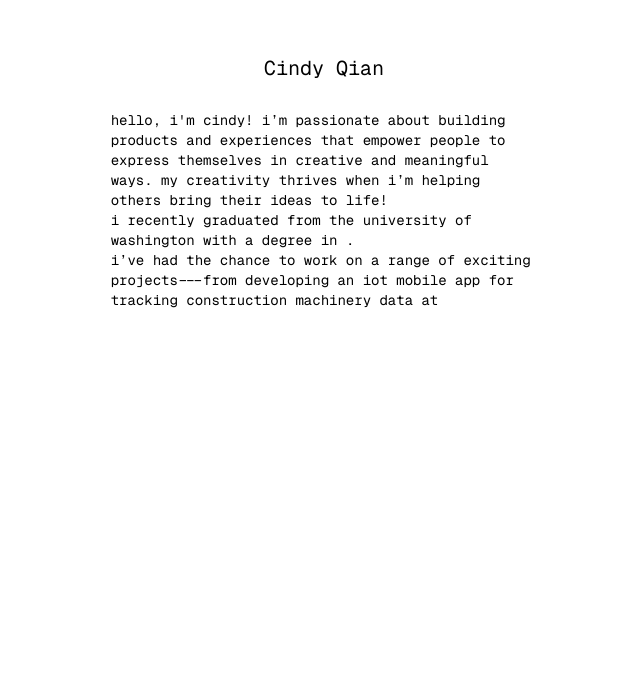
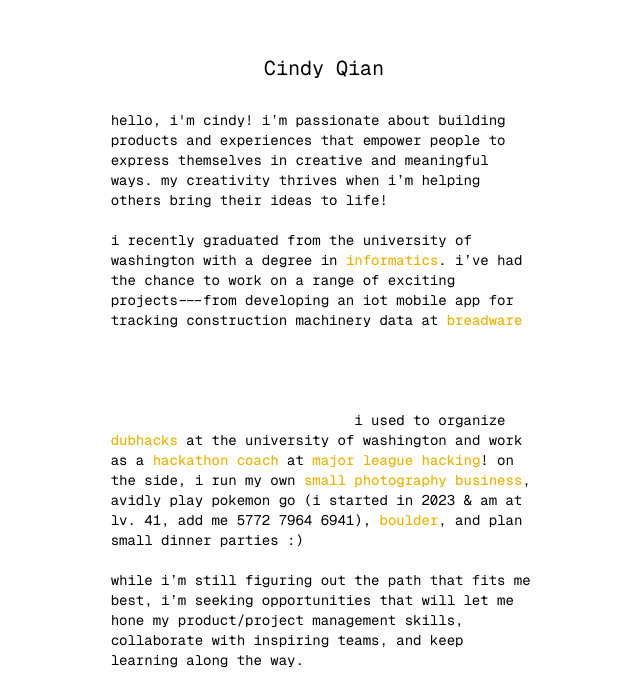
Before and after one commit to cindyqian/cindyqsite, a React (Create React App) app: page / in a window 1280 px wide. Shown: the part 106-798 px from the top of the page, without its empty margins (316-956 px from the left). Built offline with nearby package versions, Linux system fonts and the light colour scheme.

Commit message:
text comes up per image, using visibility class

```diff
--- a/src/components/App.js
+++ b/src/components/App.js
@@ -36,7 +36,7 @@ function App() {
 
   const checkImageVisibility = () => {
     // checking which images are on screen out of all the possible images
-    const images = ["firstImage", "secondImage"];
+    const images = ["gradphoto", "secondImage"];
     for (let i = 0; i < images.length; i++) {
       const currImage = document.getElementById(images[i]);
       const topBorderOfImage = currImage.getBoundingClientRect().top;
@@ -48,7 +48,7 @@ function App() {
 
     }
     console.log(imagesOnScreen)
-    console.log(imagesOnScreen.get("firstImage"))
+    console.log(imagesOnScreen.get("gradphoto"))
     updateText(imagesOnScreen);
 
   }
@@ -62,15 +62,15 @@ function App() {
     // }
     // textOnScreen = Intro;
 
-    if (imagesOnScreen.has("firstImage") && imagesOnScreen.get("firstImage") == 0) {
-      document.getElementById("intro").innerHTML +=
-        "<p>I recently graduated from the University of Washington with a degree in <ColorfulLink link='https://ischool.uw.edu/programs/informatics' text=' Informatics'></ColorfulLink>. </p>";
-      imagesOnScreen.set("firstImage", 1);
+    if (imagesOnScreen.has("gradphoto") && imagesOnScreen.get("gradphoto") == 0) {
+      document.getElementById("uw").classList.remove("invisible");
+      document.getElementById("uw").classList.add('visible');
+      imagesOnScreen.set("gradphoto", 1);
     }
 
     if (imagesOnScreen.has("secondImage") && imagesOnScreen.get("secondImage") == 0) {
-      document.getElementById("intro").innerHTML +=
-      "I’ve had the chance to work on a range of exciting projects---from developing an IoT mobile app for tracking construction machinery data at  <ColorfulLink link='https://breadware.com' text=' Breadware ''></ColorfulLink>"
+      document.getElementById("breadware").classList.remove("invisible");
+      document.getElementById("breadware").classList.add('visible');
       imagesOnScreen.set("secondImage", 1);
     }
 
@@ -100,14 +100,62 @@ function App() {
             {/* <Intro id="intro" />
              */}
             <div className="w-1/3 fixed top-0 self-center my-40 my-24">
-              <h1 className="text-xl text-center mb-7 font-[family-name:var(--font-geist-mono)]">
+              <h1 className="text-xl text-center mb-7 font-[family-name:var(--font-geist-mono)]" id="cindyqian">
                   Cindy Qian
               </h1>
 
               <p className="text-sm text-left font-[family-name:var(--font-geist-mono)] lowercase" id="intro">
-                  Hello, I'm Cindy! I’m passionate about building products and experiences that empower people
-                  to express themselves in creative and meaningful ways. My creativity thrives
-                  when I’m helping others bring their ideas to life!
+                Hello, I'm Cindy! I’m passionate about building products and experiences that empower people
+                to express themselves in creative and meaningful ways. My creativity thrives
+                when I’m helping others bring their ideas to life!
+
+                <br></br><br></br>
+              <p className="text-sm text-left font-[family-name:var(--font-geist-mono)] lowercase inline invisible" id="uw">
+                I recently graduated from the University of Washington with a degree in
+                <ColorfulLink link="https://ischool.uw.edu/programs/informatics" text=" Informatics"></ColorfulLink>
+                .&nbsp;
+              </p>
+              <p className="text-sm text-left font-[family-name:var(--font-geist-mono)] lowercase inline invisible" id="breadware">
+                I’ve had the chance to work on a range of exciting projects---from developing an IoT mobile app for
+                tracking construction machinery data at
+                <ColorfulLink link="https://breadware.com" text=" Breadware "></ColorfulLink>
+              </p>
+              <p className="text-sm text-left font-[family-name:var(--font-geist-mono)] lowercase inline invisible" id="genie">
+                to implementing new information systems for the ecommerce operations team at
+                <ColorfulLink link="https://www.genielift.com" text=" Genie "></ColorfulLink>
+              </p>
+              <p className="text-sm text-left font-[family-name:var(--font-geist-mono)] lowercase inline invisible" id="tgpt">
+                to identifying a high-level product vision and roadmap for
+                <ColorfulLink link="https://www.thoughtfulgpt.com" text=" ThoughtfulGPT "></ColorfulLink>
+              </p>
+              <p className="text-sm text-left font-[family-name:var(--font-geist-mono)] lowercase inline invisible" id="grandpere">
+                to designing a custom point of sale system for
+                <ColorfulLink link="https://ischool.uw.edu/capstone/projects/2024/grand-pere-wholesale-bakery-order-management-system" text=" Grand Père Bakery"></ColorfulLink>
+                .
+              </p>
+
+                I used to organize
+                <ColorfulLink link="https://dubhacks.co" text=" DubHacks "></ColorfulLink>
+                at the University of Washington and work as a
+                <ColorfulLink link="https://mlh.io/coaches" text=" hackathon coach "></ColorfulLink>
+                at
+                <ColorfulLink link="https://mlh.io" text=" Major League Hacking"></ColorfulLink>
+                ! On the side, I run my own
+                <ColorfulLink link="https://www.instagram.com/bycindyq/" text=" small photography business"></ColorfulLink>
+                ,
+                avidly play pokemon go (I started in 2023 & am at lv. 41, add me 5772 7964 6941),
+                <ColorfulLink link="https://www.instagram.com/wafflehour_/" text=" boulder"></ColorfulLink>
+                , and plan small dinner parties :)
+                <br></br><br></br>
+
+
+                While I’m still figuring out the path that fits me best, I’m seeking opportunities
+                that will let me hone my product/project management skills, collaborate with inspiring teams, and keep
+                learning along the way.
+
+                <br></br><br></br>
+
+                Welcome! Take a look around :)
               </p>
             </div>
           {/* </div> */}
@@ -115,7 +163,7 @@ function App() {
           <Parallax speed={50} className="mx-16 mt-[20%] mt-98 pt-48">
             <div className="table w-full table-fixed border-spacing-5" >
               {/* ref={ref}> */}
-              <div className="table-row" id="firstImage">
+              <div className="table-row" id="gradphoto">
                 <div className="table-cell w-2/12">
                 </div>
                 <div className="table-cell w-1/12">
```
